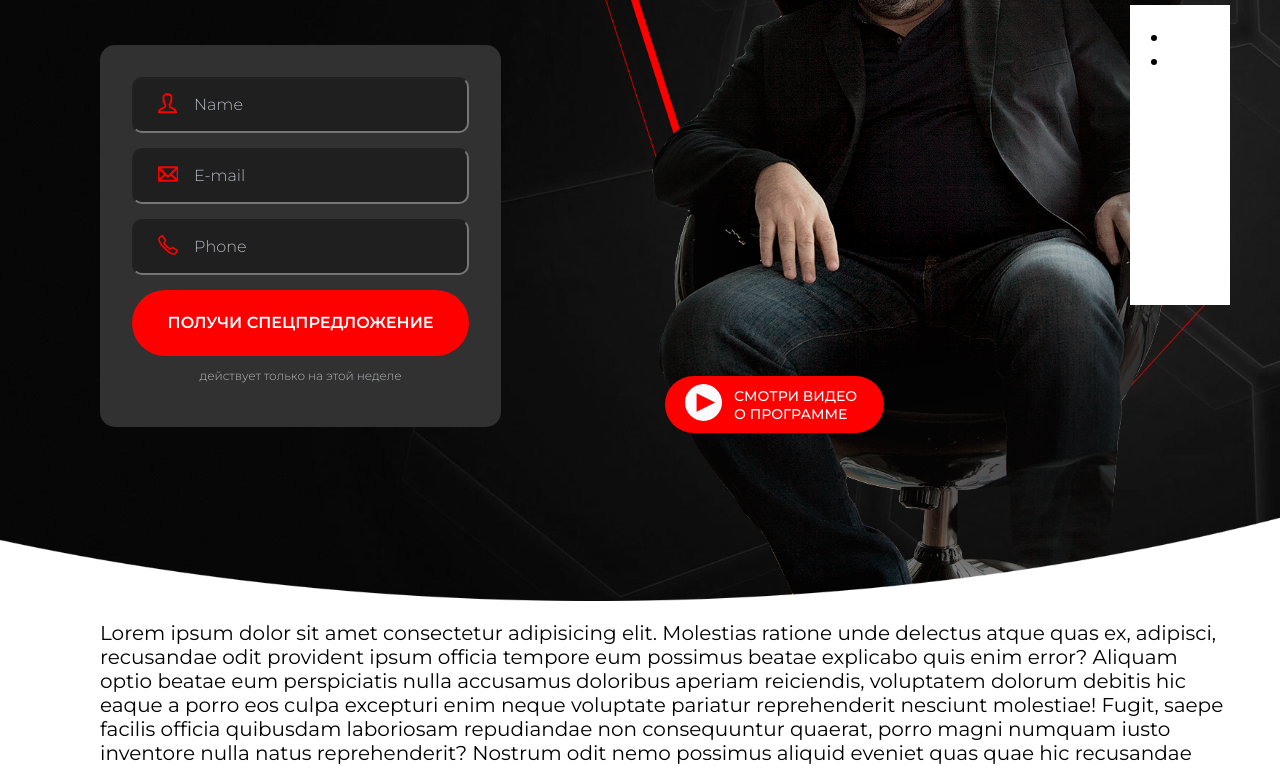
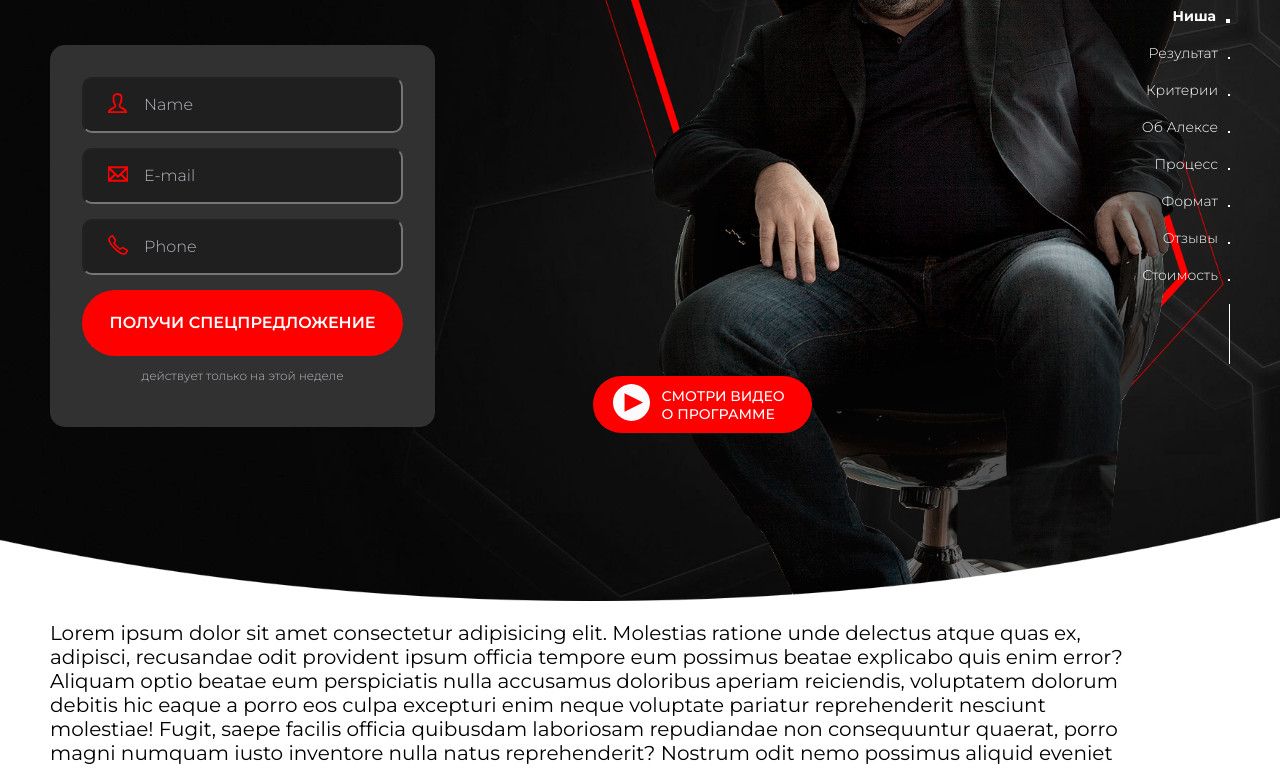
Before and after one commit to OlexanderPistiulha/siteOne, a plain HTML site: page www/index.html in a window 1280 px wide. Shown: the part 245-1013 px from the top of the page. Drawn offline with nearby package versions, Linux system fonts and the light colour scheme.

Commit message:
add menu ( only HTML and CSS withou JS )

```diff
--- a/www/assets/scss/__common-styles.scss
+++ b/www/assets/scss/__common-styles.scss
@@ -24,5 +24,6 @@ body {
 }
 
 a {
+    // list-style: none;
     text-decoration: none;
 }
--- /dev/null
+++ b/www/assets/scss/__menu-list.scss
@@ -0,0 +1,70 @@
+
+.nav-wrapp {
+    position: fixed;
+    display: flex;
+    flex-direction: column;
+    justify-content: center;
+    height: 100vh;
+    top: 0;
+    right: 50px;
+    width: 200px;
+
+
+}
+
+.nav-conteiner {}
+
+
+.menu {
+    width: 100%;
+    display: flex;
+    justify-content: space-between;
+    align-items: flex-end;
+    flex-direction: column;
+
+
+    &__line {
+        width: 1px;
+        height: 60px;
+        background-color: #ffffff;
+    }
+
+    &__item {
+        display: flex;
+        justify-content: space-between;
+        align-items: center;
+        margin-bottom: 9px;
+    }
+
+
+
+    &__link {
+        font-size: 14px;
+        font-weight: 300;
+        color: #ffffff;
+    }
+
+    &__link-active {
+        font-weight: 700;
+    }
+
+    &__dots {
+        margin-left: 10px;
+        width: 2px;
+        height: 2px;
+        background-color: #ffffff;
+    }
+
+    &__dots-active {
+        width: 4px;
+        height: 4px;
+    }
+}
+
+.menu :nth-last-child(-n+2) {
+    margin-bottom: 10px;
+}
+
+.menu :nth-child(2) {
+    margin-top: 10px;
+}
--- a/www/assets/scss/style.scss
+++ b/www/assets/scss/style.scss
@@ -1,16 +1,7 @@
 @import "_common-styles";
+@import "_menu-list";
 
 
-.nav-wrapp {
-    position: fixed;
-    top: 50%;
-    right: 50px;
-    background-color: #fff;
-    width: 100px;
-    height: 300px;
-    transform: translate(0, -50%);
-
-}
 
 // ------------------------------------------------------------------first screen------------------------------------------------------------------
 .first-screen {
@@ -34,7 +25,11 @@
 .conteiner {
     max-width: 1900px;
     margin: 0 auto;
-    padding: 0 50px 0 100px;
+    padding: 0 145px 0 100px;
+
+    @media screen and (max-width: 1400px) {
+        padding: 0 145px 0 50px;
+    }
 
     @media screen and (max-width: 960px) {
         padding: 0 50px 0 50px;
@@ -239,6 +234,11 @@ input[type="text"]::placeholder {
     justify-content: space-between;
     align-items: center;
     padding: 12px 12px 12px 8px;
+    margin-left: 19%;
+
+    @media screen and (max-width: 1587px) {
+        margin-left: 0;
+    }
 
 
 
--- a/www/index.html
+++ b/www/index.html
@@ -9,14 +9,61 @@
 </head>
 
 <body>
+
     <div class="nav-wrapp">
+        <div class="nav-conteiner">
+            <nav class="menu">
+                <div class="menu__line"></div>
+                <div class="menu__item">
+                    <a href="" class="menu__link menu__link-active">Ниша</a>
+                    <div class="menu__dots menu__dots-active"></div>
+                </div>
+                <div class="menu__item">
+                    <a href="" class="menu__link">Результат</a>
+                    <div class="menu__dots"></div>
+                </div>
+                <div class="menu__item">
+                    <a href="" class="menu__link">Критерии</a>
+                    <div class="menu__dots"></div>
+                </div>
+                <div class="menu__item">
+                    <a href="" class="menu__link">Об Алексе</a>
+                    <div class="menu__dots"></div>
+                </div>
+                <div class="menu__item">
+                    <a href="" class="menu__link">Процесс</a>
+                    <div class="menu__dots"></div>
+                </div>
+                <div class="menu__item">
+                    <a href="" class="menu__link">Формат</a>
+                    <div class="menu__dots"></div>
+                </div>
+                <div class="menu__item">
+                    <a href="" class="menu__link">Отзывы</a>
+                    <div class="menu__dots"></div>
+                </div>
+                <div class="menu__item">
+                    <a href="" class="menu__link">Стоимость</a>
+                    <div class="menu__dots"></div>
+                </div>
+                <div class="menu__line"></div>
+            </nav>
+        </div>
+    </div>
+    <!-- <div class="nav-wrapp">
         <nav>
             <ul>
-                <li></li>
-                <li></li>
+                <li> Ниша</li>
+                <li>Результат</li>
+                <li>Критерии</li>
+                <li>Об Алексе</li>
+                <li>Процесс</li>
+                <li>Формат</li>
+                <li>Отзывы</li>
+                <li>Стоимость</li>
             </ul>
         </nav>
-    </div>
+    </div> -->
     <div class="wrapper">
         <section class="first-screen">
             <div class="conteiner">
@@ -74,8 +121,9 @@
                                 <div class="video-arrow__play">
                                     <a href="">
                                         <svg width="37" height="37" version="1.1" id="Слой_1"
-                                        xmlns="http://www.w3.org/2000/svg" xmlns:xlink="http://www.w3.org/1999/xlink"
-                                        x="0px" y="0px" viewBox="0 0 32 32" style="enable-background:new 0 0 32 32;"
+                                            xmlns="http://www.w3.org/2000/svg"
+                                            xmlns:xlink="http://www.w3.org/1999/xlink" x="0px" y="0px"
+                                            viewBox="0 0 32 32" style="enable-background:new 0 0 32 32;"
                                             xml:space="preserve">
 
                                             <g id="Layer_1">
@@ -101,6 +149,7 @@
         <section>
             <div class="conteiner">
                 <div class="content">
+
                     <p>
                         Lorem ipsum dolor sit amet consectetur adipisicing elit. Molestias ratione unde delectus atque
                         quas ex, adipisci, recusandae odit provident ipsum officia tempore eum possimus beatae explicabo
```
Also changed, not shown: www/assets/css/style.css, 1 other file. Lines whose indentation alone changed are shown as unchanged.
